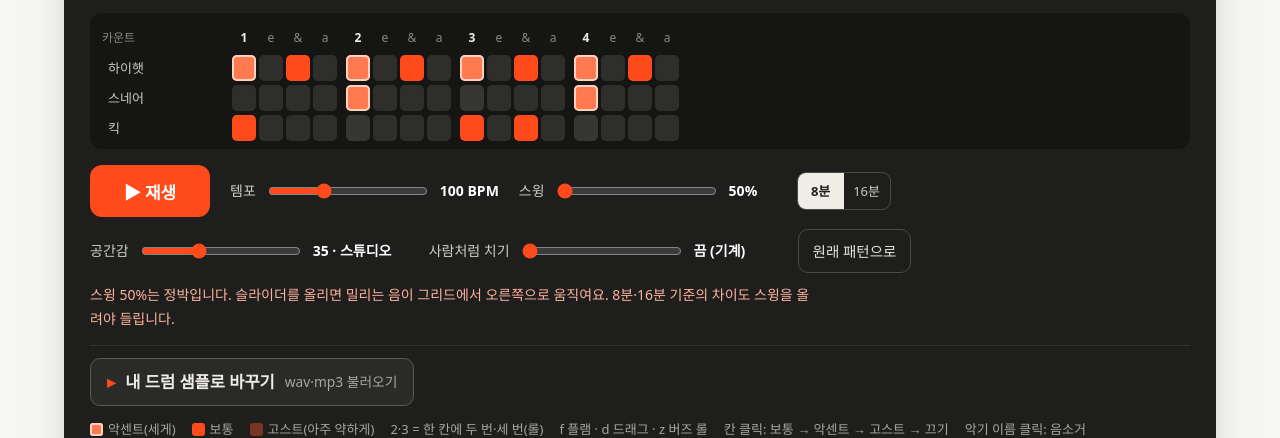
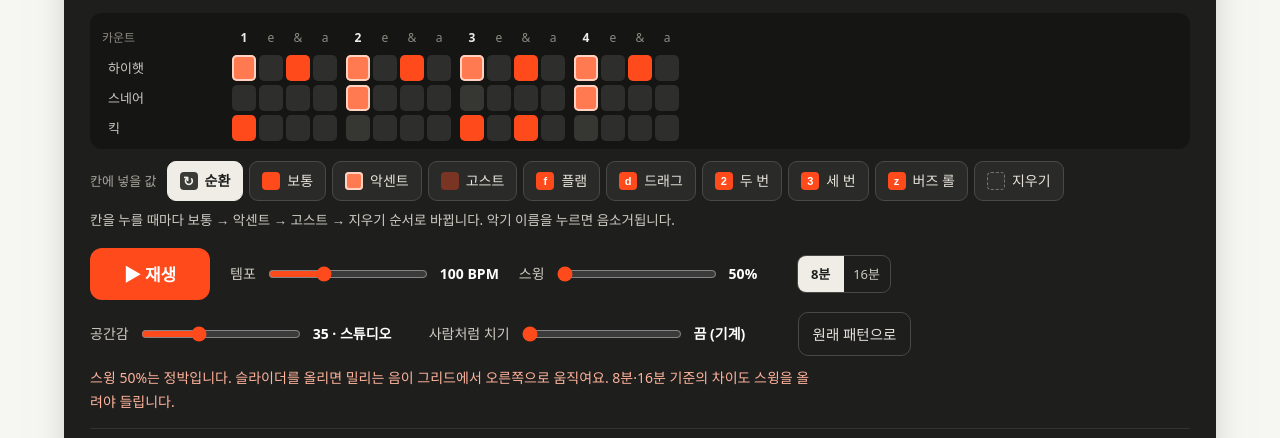
Before and after one commit to orpina214-glitch/-M9-Drum-Beat-Learning-Materials, a plain HTML site: page index.html in a window 1280 px wide. Shown: the part 516-954 px from the top of the page. Drawn offline with Linux system fonts and the light colour scheme; a web font is replaced by a local one.

Commit message:
Add files via upload

```diff
--- a/index.html
+++ b/index.html
@@ -120,6 +120,13 @@ h3.grp+.style{border-top:0}
 .legend{font-size:13px;color:#a9a69c;margin-top:12px;display:flex;flex-wrap:wrap;gap:4px 16px}
 .legend b{display:inline-block;width:13px;height:13px;border-radius:3px;vertical-align:-2px;margin-right:5px}
 .ios{font-size:13px;color:#8b897f;margin-top:6px}
+.tools{display:flex;flex-wrap:wrap;gap:6px;align-items:center;margin-top:12px}
+.tools .tl{font-size:13px;color:#a9a69c;margin-right:4px}
+.tools button{min-height:40px;padding:0 12px;border-radius:9px;border:1px solid #4a4a45;background:#2a2a28;color:#e6e3da;font:inherit;font-size:14px;display:inline-flex;gap:7px;align-items:center;cursor:pointer}
+.tools button[aria-checked=true]{background:#efede6;color:#1e1e1d;border-color:#efede6;font-weight:700}
+.sw{width:18px;height:18px;border-radius:4px;display:inline-grid;place-items:center;font:700 11px/1 "IBM Plex Sans KR",sans-serif;color:#fff;flex:none}
+.sw.on{background:var(--hot)}.sw.acc{background:#ff7a50;box-shadow:0 0 0 2px #ffd2c2 inset}.sw.gh{background:#7a3424}.sw.off{background:#2e2e2c;border:1px dashed #77756d}.sw.cyc{background:#3a3a37;color:#efede6;font-size:13px}
+.ttip{font-size:13.5px;color:#cfccc2;margin:8px 0 0;max-width:90ch}
 .swhint{font-size:14px;color:#ffb39c;margin:10px 0 0;min-height:1.6em;max-width:90ch}.swhint:empty{display:none}
 .col .c{transition:transform .15s,width .15s}.gridbox.sw .c{width:18px;margin-left:3px}.c{box-shadow:0 0 0 1px #151514}
 @media(prefers-reduced-motion:reduce){.col .c{transition:none}}
@@ -202,6 +209,9 @@ footer{color:var(--mute);font-size:14px}
   .facts{grid-template-columns:minmax(0,1fr)}
   .facts dt{margin-top:6px;font-size:13px}
   .mini{bottom:10px;font-size:14px}
+  .tools{flex-wrap:nowrap;overflow-x:auto;padding-bottom:4px;scrollbar-width:thin}
+  .tools button{flex:none}
+  .tools .tl{flex:none}
   h2{font-size:28px}
 }
 </style>
@@ -234,6 +244,21 @@ footer{color:var(--mute);font-size:14px}
 <div class="meta" id="iMeta"></div>
 </div>
 <div class="gridbox scroll" id="gridbox"></div>
+<div class="tools" id="tools" role="radiogroup" aria-label="칸에 넣을 값">
+<span class="tl">칸에 넣을 값</span>
+<button type="button" role="radio" data-v="cyc" aria-checked="true"><b class="sw cyc">↻</b>순환</button>
+<button type="button" role="radio" data-v="x" aria-checked="false"><b class="sw on"></b>보통</button>
+<button type="button" role="radio" data-v="X" aria-checked="false"><b class="sw acc"></b>악센트</button>
+<button type="button" role="radio" data-v="g" aria-checked="false"><b class="sw gh"></b>고스트</button>
+<button type="button" role="radio" data-v="f" aria-checked="false"><b class="sw on">f</b>플램</button>
+<button type="button" role="radio" data-v="d" aria-checked="false"><b class="sw on">d</b>드래그</button>
+<button type="button" role="radio" data-v="2" aria-checked="false"><b class="sw on">2</b>두 번</button>
+<button type="button" role="radio" data-v="3" aria-checked="false"><b class="sw on">3</b>세 번</button>
+<button type="button" role="radio" data-v="z" aria-checked="false"><b class="sw on">z</b>버즈 롤</button>
+<button type="button" role="radio" data-v="h" aria-checked="false" hidden><b class="sw on">h</b>808 높은 음</button>
+<button type="button" role="radio" data-v="." aria-checked="false"><b class="sw off"></b>지우기</button>
+</div>
+<p class="ttip" id="ttip"></p>
 <div class="ctrl">
 <button class="play" id="play" type="button">▶ 재생</button>
 <label class="knob">템포 <input type="range" id="bpm" min="50" max="200" step="1"><output id="bpmOut"></output></label>
@@ -254,14 +279,7 @@ footer{color:var(--mute);font-size:14px}
 <div class="sbar"><label class="ghost filebtn">여러 파일 한꺼번에 불러오기<input type="file" id="multi" accept="audio/*" multiple hidden></label><button class="ghost" type="button" id="sclear">샘플 모두 지우기</button><span id="smsg" class="smsg"></span></div>
 <div class="slist" id="slist"></div>
 </details>
-<div class="legend">
-<span><b style="background:#ff7a50;box-shadow:0 0 0 2px #ffd2c2 inset"></b>악센트(세게)</span>
-<span><b style="background:var(--hot)"></b>보통</span>
-<span><b style="background:#7a3424"></b>고스트(아주 약하게)</span>
-<span>2·3 = 한 칸에 두 번·세 번(롤)</span><span>f 플램 · d 드래그 · z 버즈 롤</span>
-<span>칸 클릭: 보통 → 악센트 → 고스트 → 끄기</span>
-<span>악기 이름 클릭: 음소거</span>
-</div>
+
 <p class="ios">소리는 브라우저에서 합성한 드럼입니다. 공간감은 방 크기와 울림의 양을 함께 바꿉니다(손을 떼면 방 크기가 바뀌어요). 스윙은 패턴에 맞춰 8분 또는 16분 기준이 자동으로 골라지고, 직접 바꿀 수도 있어요. "사람처럼 치기"를 올리면 타이밍과 세기가 흔들리고, 하이햇은 정박이 세고 엇박이 약해지며, 스네어 백비트는 아주 살짝 늦게 들어갑니다(전자 악기는 제외). 0이면 모든 음이 똑같은 세기와 정확한 타이밍으로 나와요. 아이폰에서 소리가 안 나면 무음 모드를 꺼 주세요. 스페이스바로도 재생·정지할 수 있어요.</p>
 </section>
 </div>
@@ -906,7 +924,7 @@ function play(k,t,v,ch){
 const VEL={x:.78,X:1,g:.26,h:.9,'2':.6,'3':.55,f:.82,d:.8,z:.3};
 
 /* ---------- state ---------- */
-const S={cur:null,bars:[],bpm:100,swing:50,swingUser:0,swUnit:'8',room:35,human:0,muted:new Set(),playing:false,next:0,b:0,s:0,timer:null,queue:[],cells:{}};
+const S={brush:'cyc',cur:null,bars:[],bpm:100,swing:50,swingUser:0,swUnit:'8',room:35,human:0,muted:new Set(),playing:false,next:0,b:0,s:0,timer:null,queue:[],cells:{}};
 const $=id=>document.getElementById(id);
 const clone=bars=>bars.map(b=>({res:b.res,beats:b.beats||4,lab:b.lab,bold:b.bold,stick:b.stick||'',t:{...b.t}}));
 const rowsOf=bars=>ROWS.filter(([k])=>bars.some(b=>b.t[k]));
@@ -941,6 +959,7 @@ function drawGrid(){
   });
   $('gridbox').innerHTML=h+'</div>';
   S.cells={};document.querySelectorAll('#gridbox .col').forEach(c=>S.cells[c.dataset.c]=c);swVis();
+  const hb=document.querySelector('#tools [data-v="h"]');if(hb){hb.hidden=!rows.some(r=>r[0]==='b808');if(hb.hidden&&S.brush==='h')setBrush('cyc')}
 }
 function setCh(bi,s,k,ch){const bar=S.bars[bi];const n=bar.res*bar.beats;const a=(bar.t[k]||'.'.repeat(n)).split('');a[s]=ch;bar.t[k]=a.join('')}
 function cycle(ch,k){if(k==='b808')return ch==='.'?'x':ch==='x'?'h':'.';return ch==='.'?'x':ch==='x'?'X':ch==='X'?'g':'.'}
@@ -1078,10 +1097,26 @@ $('tabs').addEventListener('click',e=>{const b=e.target.closest('button[data-id]
 document.addEventListener('click',e=>{const b=e.target.closest('[data-load]');if(b){load(b.dataset.load,true);$('player').scrollIntoView({block:'start'})}});
 $('gridbox').addEventListener('click',e=>{
   const c=e.target.closest('button.c');
-  if(c){const bi=+c.dataset.b,s=+c.dataset.s,k=c.dataset.k;const ch=(S.bars[bi].t[k]||'')[s]||'.';const nx=cycle(ch,k);setCh(bi,s,k,nx);c.className=cls(nx);c.textContent=(nx==='h')?'h':'';swVis();return}
+  if(c){const ch=(S.bars[+c.dataset.b].t[c.dataset.k]||'')[+c.dataset.s]||'.';let nx;if(S.brush==='cyc')nx=cycle(ch,c.dataset.k);else{const v=normV(S.brush,c.dataset.k);nx=(ch===v&&v!=='.')?'.':v}putCell(c,nx);return}
   const r=e.target.closest('.r');if(r){const k=r.dataset.k;S.muted.has(k)?S.muted.delete(k):S.muted.add(k);r.classList.toggle('m');r.querySelector('i').textContent=S.muted.has(k)?'꺼짐':''}
 });
-$('gridbox').addEventListener('keydown',e=>{const r=e.target.closest('.r');if(r&&(e.key==='Enter'||e.key===' ')){e.preventDefault();r.click()}});
+$('gridbox').addEventListener('keydown',e=>{const r=e.target.closest('.r');if(r&&(e.key==='Enter'||e.key===' ')){e.preventDefault();r.click();return}
+  const c=e.target.closest('button.c');if(!c||e.ctrlKey||e.metaKey||e.altKey)return;
+  const KEY={x:'x',a:'X',g:'g',f:'f',d:'d','2':'2','3':'3',z:'z',h:'h',Delete:'.',Backspace:'.','0':'.'};
+  const v=KEY[e.key.length===1?e.key.toLowerCase():e.key];
+  if(v){e.preventDefault();putCell(c,normV(v,c.dataset.k));return}
+  const mv={ArrowLeft:[0,-1],ArrowRight:[0,1],ArrowUp:[-1,0],ArrowDown:[1,0]}[e.key];
+  if(mv){e.preventDefault();const k=c.dataset.k;let t=null;
+    if(mv[1]){const row=[...document.querySelectorAll('#gridbox button.c[data-k="'+k+'"]')];t=row[row.indexOf(c)+mv[1]]}
+    else{const ks=rowsOf(S.bars).map(r=>r[0]);const nk=ks[ks.indexOf(k)+mv[0]];if(nk)t=document.querySelector('#gridbox button.c[data-k="'+nk+'"][data-b="'+c.dataset.b+'"][data-s="'+c.dataset.s+'"]')}
+    if(t)t.focus()}
+});
+function normV(v,k){if(k==='b808')return v==='h'?'h':v==='.'?'.':'x';return v==='h'?'x':v}
+function putCell(c,nx){setCh(+c.dataset.b,+c.dataset.s,c.dataset.k,nx);c.className=cls(nx);c.textContent=SHOW.includes(nx)&&nx!=='.'?nx:'';swVis()}
+const TT={cyc:'칸을 누를 때마다 보통 → 악센트 → 고스트 → 지우기 순서로 바뀝니다.',x:'칸을 누르면 보통 세기로 들어갑니다.',X:'칸을 누르면 악센트(세게)로 들어갑니다.',g:'칸을 누르면 고스트(아주 약하게)로 들어갑니다.',f:'칸을 누르면 플램이 들어갑니다. 본음 바로 앞에 작은 꾸밈음 하나가 붙어요.',d:'칸을 누르면 드래그가 들어갑니다. 본음 앞에 꾸밈음 두 개가 붙어요.','2':'칸을 누르면 한 칸 안에서 두 번 칩니다(32분 롤).','3':'칸을 누르면 한 칸 안에서 세 번 칩니다(트랩 하이햇 롤 같은 빠른 롤).',z:'칸을 누르면 버즈 롤이 들어갑니다. 한 칸 안을 촘촘한 롤로 채워요.',h:'808 줄의 칸을 누르면 음을 높여 친 808이 들어갑니다.','.':'칸을 누르면 지워집니다.'};
+function setBrush(v){S.brush=v;document.querySelectorAll('#tools button').forEach(b=>b.setAttribute('aria-checked',b.dataset.v===v));$('ttip').textContent=TT[v]+(v!=='cyc'&&v!=='.'?' 같은 값이 든 칸을 다시 누르면 지워집니다.':'')+(matchMedia('(hover: none)').matches?'':' 칸을 선택한 뒤 키보드로도 넣을 수 있어요: X 보통 · A 악센트 · G 고스트 · F 플램 · D 드래그 · 2·3 롤 · Z 버즈 롤 · Delete 지우기 · 방향키 이동.')+' 악기 이름을 누르면 음소거됩니다.'}
+$('tools').addEventListener('click',e=>{const b=e.target.closest('button[data-v]');if(b)setBrush(b.dataset.v)});
+setBrush('cyc');
 $('play').addEventListener('click',toggle);$('miniStop').addEventListener('click',toggle);
 $('bpm').addEventListener('input',e=>{S.bpm=+e.target.value;$('bpmOut').textContent=S.bpm+' BPM';mini()});
 $('swing').addEventListener('input',e=>{S.swing=+e.target.value;S.swingUser=S.swing;$('swingOut').textContent=S.swing+'%';swVis()});
```
